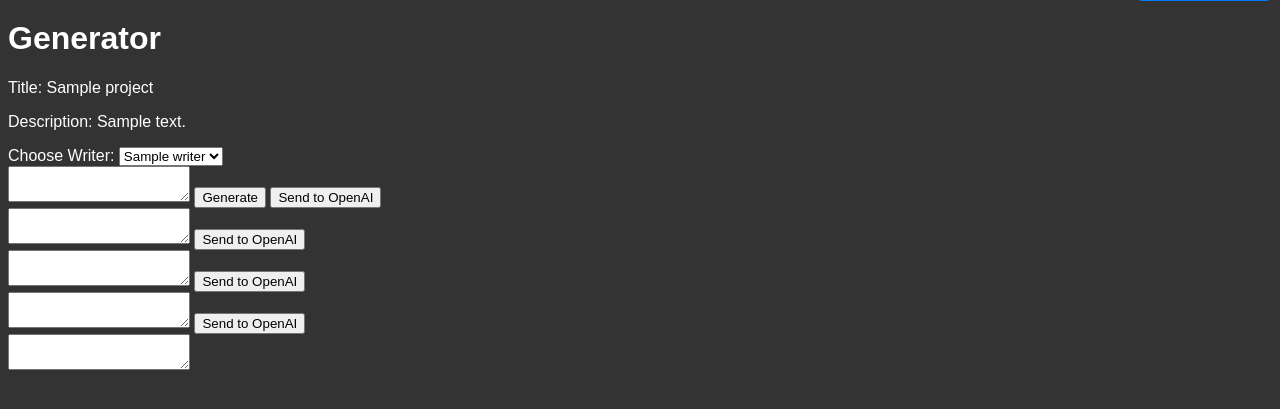
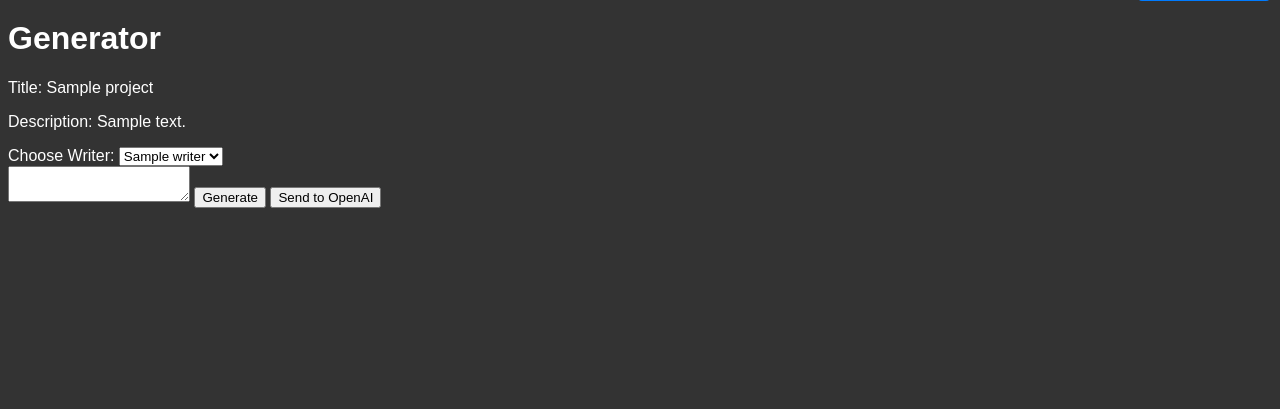
Before and after one commit to aitoolsau/EbookWriter, a Flask app: template templates/generator.html in a window 1280 px wide. Shown: the part 63-472 px from the top of the page. Run offline with Flask 3, Linux system fonts and the light colour scheme; the template is opened without the code that fills it: most values are stand-ins (such as "Sample title", 1, 10 or a date in 2020); some libraries are stand-ins or nearby versions.

Commit message:
Remove duplicate buttons and textareas in generator.html.y

```diff
--- a/templates/generator.html
+++ b/templates/generator.html
@@ -21,17 +21,7 @@
         <textarea id="prompt" readonly></textarea>
         <button id="generate">Generate</button>
         <button id="sendToOpenAI">Send to OpenAI</button>
-        <div id="response"></div>
-        <textarea id="openAIResponse" readonly></textarea>
-        <button id="sendToOpenAI">Send to OpenAI</button>
-        <div id="response"></div>
-        <textarea id="openAIResponse" readonly></textarea>
-        <button id="sendToOpenAI">Send to OpenAI</button>
-        <div id="response"></div>
-        <textarea id="openAIResponse" readonly></textarea>
-        <button id="sendToOpenAI">Send to OpenAI</button>
-        <div id="response"></div>
-        <textarea id="openAIResponse" readonly></textarea>
+
         <script>
             document.getElementById('writer').addEventListener('change', function() {
             // existing code...
```
